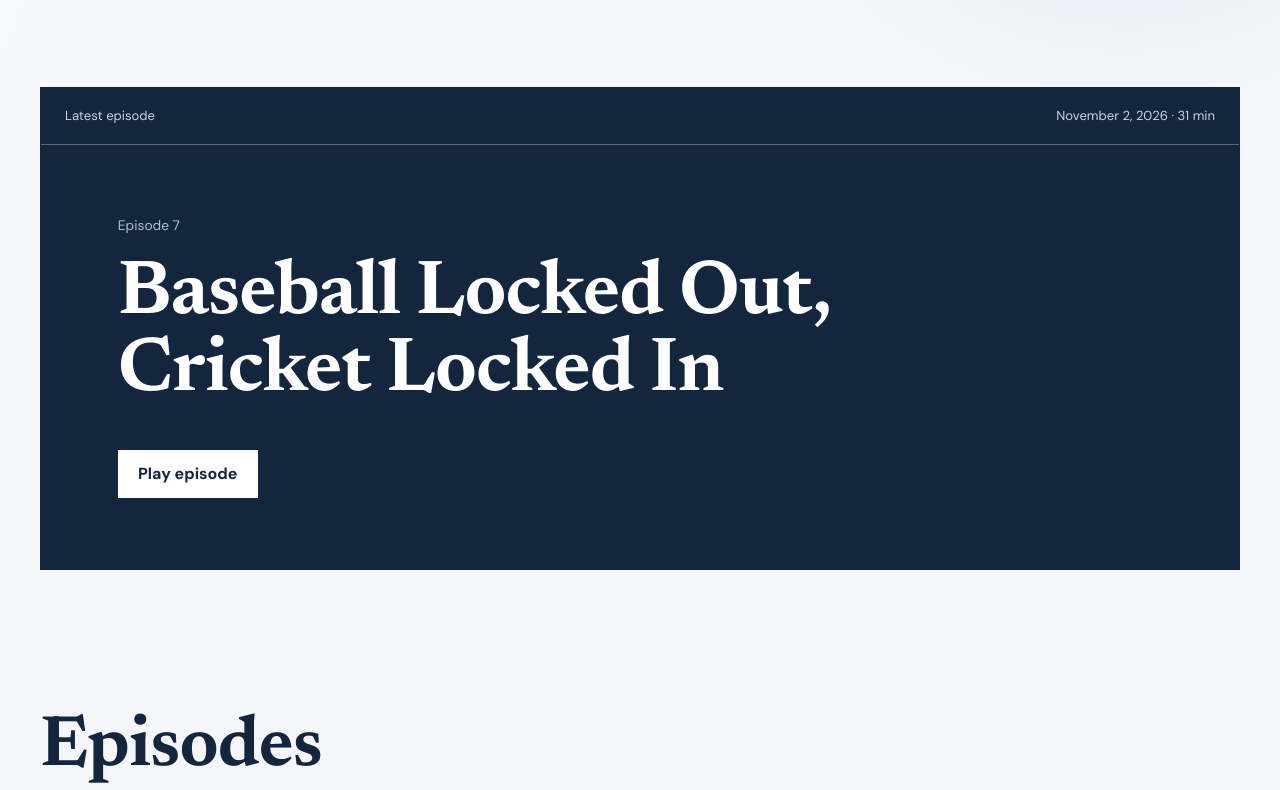
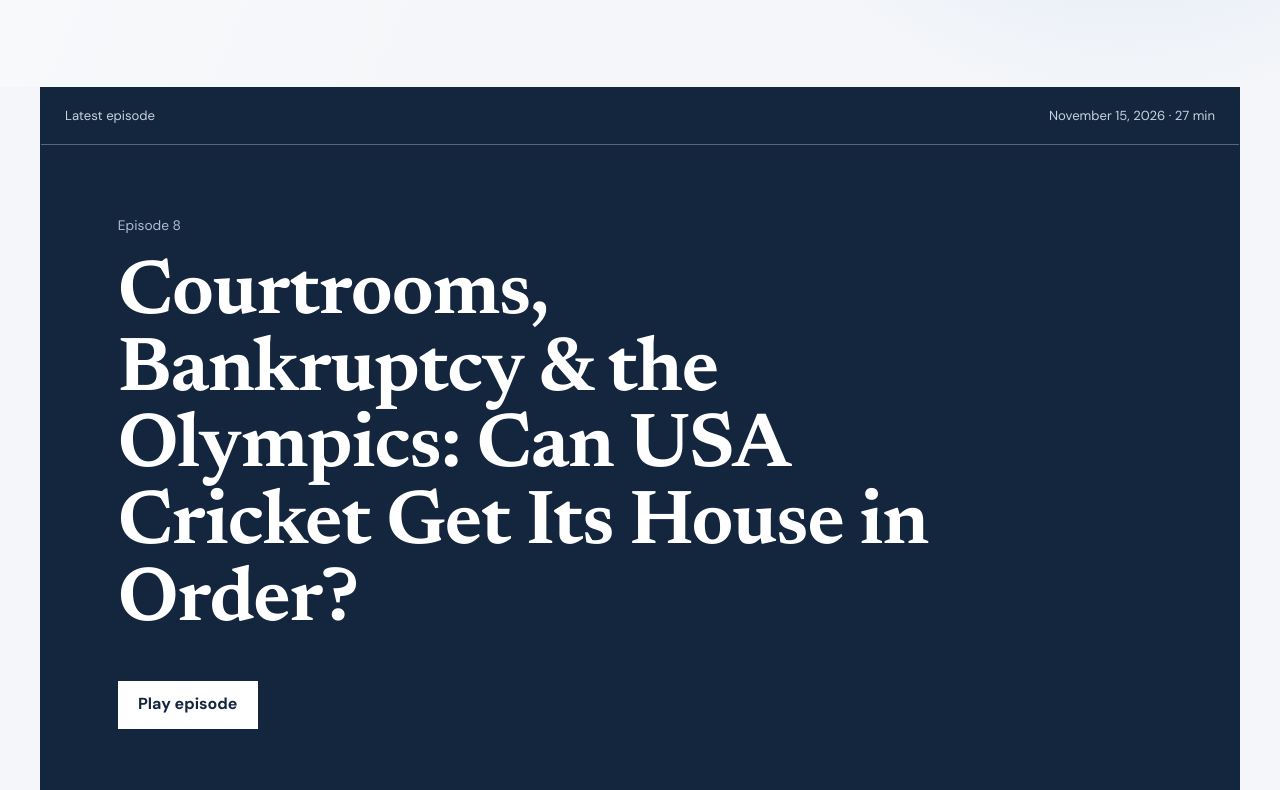
Before and after one commit to dhruv4/the-american-over, a plain HTML site: page index.html in a window 1280 px wide. Shown: the part 711-1501 px from the top of the page. Drawn offline with Linux system fonts and the light colour scheme.

Commit message:
Update episodes from RSS

```diff
--- a/index.html
+++ b/index.html
@@ -35,7 +35,7 @@
           <p class="dek">A podcast about cricket in the USA, including Major League Cricket and the national team.</p>
           <div class="intro-links">
             <!-- rss:latest-link:start -->
-            <a class="primary-link" href="https://zencastr.com/z/NIqxHpul" target="_blank" rel="noreferrer">Listen to the latest episode</a>
+            <a class="primary-link" href="https://zencastr.com/z/zoBTfsWf" target="_blank" rel="noreferrer">Listen to the latest episode</a>
             <!-- rss:latest-link:end -->
             <a href="#episodes">See all episodes</a>
           </div>
@@ -50,12 +50,12 @@
       <section class="latest" aria-labelledby="latest-title">
         <div class="section-heading">
           <p>Latest episode</p>
-          <p>November 2, 2026 · 31 min</p>
+          <p>November 15, 2026 · 27 min</p>
         </div>
         <div class="latest-body">
-          <p class="episode-no">Episode 7</p>
-          <h2 id="latest-title">Baseball Locked Out, Cricket Locked In</h2>
-          <a class="primary-link light" href="https://zencastr.com/z/NIqxHpul" target="_blank" rel="noreferrer">Play episode</a>
+          <p class="episode-no">Episode 8</p>
+          <h2 id="latest-title">Courtrooms, Bankruptcy &amp; the Olympics: Can USA Cricket Get Its House in Order?</h2>
+          <a class="primary-link light" href="https://zencastr.com/z/zoBTfsWf" target="_blank" rel="noreferrer">Play episode</a>
         </div>
       </section>
       <!-- rss:latest-card:end -->
@@ -66,6 +66,7 @@
         </div>
         <!-- rss:episode-list:start -->
         <ol class="episode-list">
+          <li><a href="https://zencastr.com/z/zoBTfsWf" target="_blank" rel="noreferrer"><span class="episode-number">08</span><span class="episode-title">Courtrooms, Bankruptcy &amp; the Olympics: Can USA Cricket Get Its House in Order?</span><span class="episode-date">Nov 15, 2026</span><span class="episode-length">27:13</span></a></li>
           <li><a href="https://zencastr.com/z/NIqxHpul" target="_blank" rel="noreferrer"><span class="episode-number">07</span><span class="episode-title">Baseball Locked Out, Cricket Locked In</span><span class="episode-date">Nov 2, 2026</span><span class="episode-length">30:34</span></a></li>
           <li><a href="https://zencastr.com/z/NidlwmUq" target="_blank" rel="noreferrer"><span class="episode-number">06</span><span class="episode-title">America's a Test Nation, Baby (Sort Of)</span><span class="episode-date">Oct 18, 2026</span><span class="episode-length">37:10</span></a></li>
           <li><a href="https://zencastr.com/z/04mIsd9W" target="_blank" rel="noreferrer"><span class="episode-number">05</span><span class="episode-title">We Qualified!… for the Qualifiers</span><span class="episode-date">Oct 13, 2026</span><span class="episode-length">29:14</span></a></li>
```
